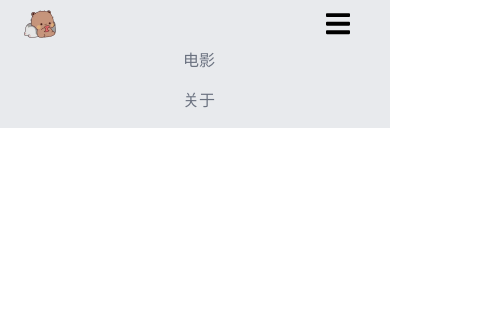
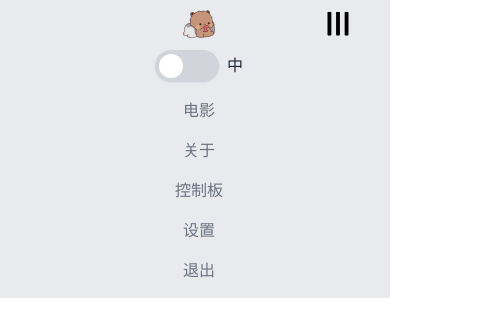
Before and after one commit to KieQ/kies-movie-frontend, a Vue app: page / in a window 390 px wide. Both pictures are taken after a click on the element 358 px from the left and 23 px from the top of the page. Shown: the top 336 px of the page, 493 px wide, since content can reach past the window. Built offline with nearby package versions, Linux system fonts and the light colour scheme.

Commit message:
[ADD] finish header

```diff
--- a/src/components/Header.vue
+++ b/src/components/Header.vue
@@ -41,26 +41,28 @@
             <img class="rounded-full w-6" src="../assets/img/logo.png" alt="profile"/>
           </button>
 
-          <ul class="flex flex-col text-center items-start justify-center p-0 -ml-32 absolute" :class="{hidden:!show_profile_menu}" v-if="user_info.login" id="profileMenu">
+          <Transition name="slide-fade">
+            <ul class="flex flex-col text-center items-start justify-center p-0 -ml-32 absolute" v-if="show_profile_menu">
               <li class="bg-gray-100 hover:bg-blue-300 w-40 h-10 flex flex-col justify-center items-start px-3 cursor-pointer">
-              <span>
+                <a class="w-full text-start" href="/dashboard">
                   {{english?"Dashboard":"控制板"}}
-              </span>
+                </a>
               </li>
               <li class="bg-gray-100 hover:bg-blue-300 w-40 h-10 flex flex-col justify-center items-start px-3 cursor-pointer">
-              <span>
+                <a class="w-full text-start" href="/setting">
                   {{english?"Setting":"设置"}}
-              </span>
+                </a>
               </li>
               <li>
                 <hr class="w-5/6 mx-auto"/>
               </li>
               <li class="bg-gray-100 hover:bg-blue-300 w-40 h-10 flex flex-col justify-center items-start px-3 cursor-pointer">
-              <span>
+                <a class="w-full text-start" href="/logout">
                   {{english?"Logout":"退出"}}
-              </span>
+                </a>
               </li>
             </ul>
+          </Transition>
         </div>
 
     </div>
@@ -70,15 +72,15 @@
 <!--navbar for Mobile-->
   <nav class="flex flex-col md:hidden not-select justify-between items-center bg-gray-300/50 absolute w-full py-2 px-0 space-x-2">
     <div class="flex flex-row justify-between items-center w-full">
-      <div class="w-16 ml-2">
+      <div class="w-16 ml-2 duration-300 ease-in-out transition grow" :class="{move_to_center:show_mobile_menu}">
         <a href="/">
-          <img src="../assets/img/logo.png" class="w-8 mx-auto brightness-90 hover:brightness-100" alt="logo"/>
+          <img src="../assets/img/logo.png" class="w-8 ml-2 brightness-90 hover:brightness-100" alt="logo"/>
         </a>
       </div>
 
       <div class="w-16 cursor-pointer" @click="trigger_mobile_menu">
           <svg aria-hidden="true" focusable="false" data-prefix="fas" data-icon="bars"
-               class="w-6" role="img" xmlns="http://www.w3.org/2000/svg" viewBox="0 0 448 512">
+               class="w-6 duration-300 ease-in-out transition" :class="{rotate :show_mobile_menu}" role="img" xmlns="http://www.w3.org/2000/svg" viewBox="0 0 448 512">
             <path fill="currentColor"
                   d="M16 132h416c8.837 0 16-7.163 16-16V76c0-8.837-7.163-16-16-16H16C7.163 60 0 67.163 0 76v40c0 8.837 7.163 16 16 16zm0 160h416c8.837 0 16-7.163 16-16v-40c0-8.837-7.163-16-16-16H16c-8.837 0-16 7.163-16 16v40c0 8.837 7.163 16 16 16zm0 160h416c8.837 0 16-7.163 16-16v-40c0-8.837-7.163-16-16-16H16c-8.837 0-16 7.163-16 16v40c0 8.837 7.163 16 16 16z">
             </path>
@@ -86,21 +88,50 @@
       </div>
     </div>
 
-    <div class="flex flex-col" :class="{hidden:hide_mobile_menu}" id="mobileMenu">
+    <Transition name="slide-fade">
+      <div class="flex flex-col" v-if="show_mobile_menu" id="mobileMenu">
         <ul class="flex flex-col pl-0 list-style-none mr-auto">
-        <li class="p-2">
-          <a class="text-gray-500 hover:text-gray-700 focus:text-gray-700 p-0" href="#">
+          <li class="p-2 w-60 text-center">
+            <div class="h-full flex flex-row items-center justify-center w-full">
+              <div class="flex flex-row items-center form-check form-switch space-x-2">
+                <input class="form-check-input appearance-none w-16 -ml-10 rounded-full float-left h-8 align-top bg-white bg-no-repeat bg-contain bg-gray-300 focus:outline-none cursor-pointer shadow-sm" type="checkbox" role="switch" id="languageSwitch" v-model="english">
+                <label class="form-check-label inline-block text-gray-800" for="flexSwitchCheckDefault">{{english?"EN":"中"}}</label>
+              </div>
+            </div>
+          </li>
+          <li class="p-2 w-60 text-center">
+            <a class="text-gray-500 hover:text-gray-700 focus:text-gray-700 p-0" href="/movie">
               {{english?"Movie":"电影"}}
             </a>
           </li>
-        <li class="p-2">
-          <a class="text-gray-500 hover:text-gray-700 focus:text-gray-700 p-0" href="#">
+          <li class="p-2 w-60 text-center">
+            <a class="text-gray-500 hover:text-gray-700 focus:text-gray-700 p-0" href="/about">
               {{english?"About":"关于"}}
+            </a>
+          </li>
+          <li class="p-2 w-60 flex flex-row justify-center" v-if="!user_info.login">
+            <button class="bg-blue-500 hover:bg-blue-700 text-white font-bold py-2 px-4 rounded-full" @click="unLogin_profile_click">
+              {{ english?"LOG IN":"登陆" }}
+            </button>
+          </li>
+          <li class="p-2 w-60 text-center" v-if="user_info.login">
+            <a class="text-gray-500 hover:text-gray-700 focus:text-gray-700 p-0" href="/dashboard">
+              {{english?"Dashboard":"控制板"}}
+            </a>
+          </li>
+          <li class="p-2 w-60 text-center" v-if="user_info.login">
+            <a class="text-gray-500 hover:text-gray-700 focus:text-gray-700 p-0" href="/setting">
+              {{english?"Setting":"设置"}}
+            </a>
+          </li>
+          <li class="p-2 w-60 text-center" v-if="user_info.login">
+            <a class="text-gray-500 hover:text-gray-700 focus:text-gray-700 p-0" href="/logout">
+              {{english?"Logout":"退出"}}
             </a>
           </li>
         </ul>
       </div>
-
+    </Transition>
   </nav>
 </template>
 
@@ -109,10 +140,12 @@
   import {update_user_info, user_info, listen_click} from "@/utility/utility";
   import {useRouter} from "vue-router";
 
+  //Global Variable
   const english = ref(false);
   const router = useRouter();
   const show_profile_menu = ref(false);
 
+  //Mount
   onMounted(()=>{
     update_user_info();
     user_info.login=true;
@@ -128,11 +161,19 @@
     });
   })
 
+  //Click Not Login Profile Mobile
+  function unLogin_profile_click(){
+    router.push("/login");
+  }
 
-  const hide_mobile_menu = ref(true);
+  //Show Mobile Menu
+  const show_mobile_menu = ref(false);
   function trigger_mobile_menu(){
-    hide_mobile_menu.value = !hide_mobile_menu.value;
+    show_mobile_menu.value = !show_mobile_menu.value;
   }
+
+
+
 
 </script>
 
@@ -140,4 +181,26 @@
 .not-select {
   user-select: none;
 }
+
+.slide-fade-enter-active {
+  transition: all 0.3s ease-out;
+}
+
+.slide-fade-leave-active {
+  transition: all 0.3s cubic-bezier(1, 0.5, 0.8, 1);
+}
+
+.slide-fade-enter-from,
+.slide-fade-leave-to {
+  transform: translateY(-20px);
+  opacity: 0;
+}
+
+.rotate {
+  transform: rotate(-90deg);
+}
+
+.move_to_center{
+  transform: translateX(50%) translateX(8px);
+}
 </style>
```
Also changed, not shown: src/assets/css/tailwind.css. Lines whose indentation alone changed are shown as unchanged.
